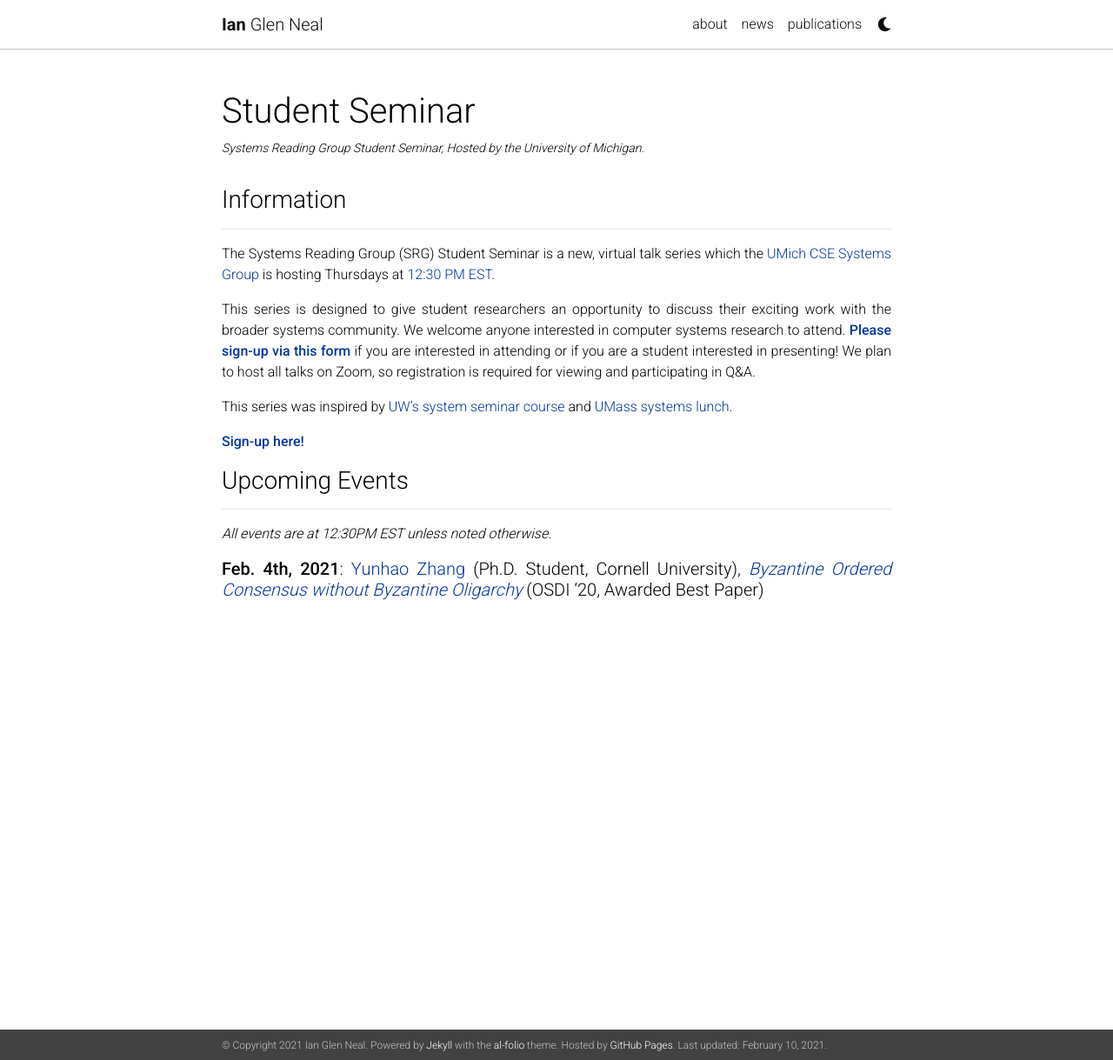
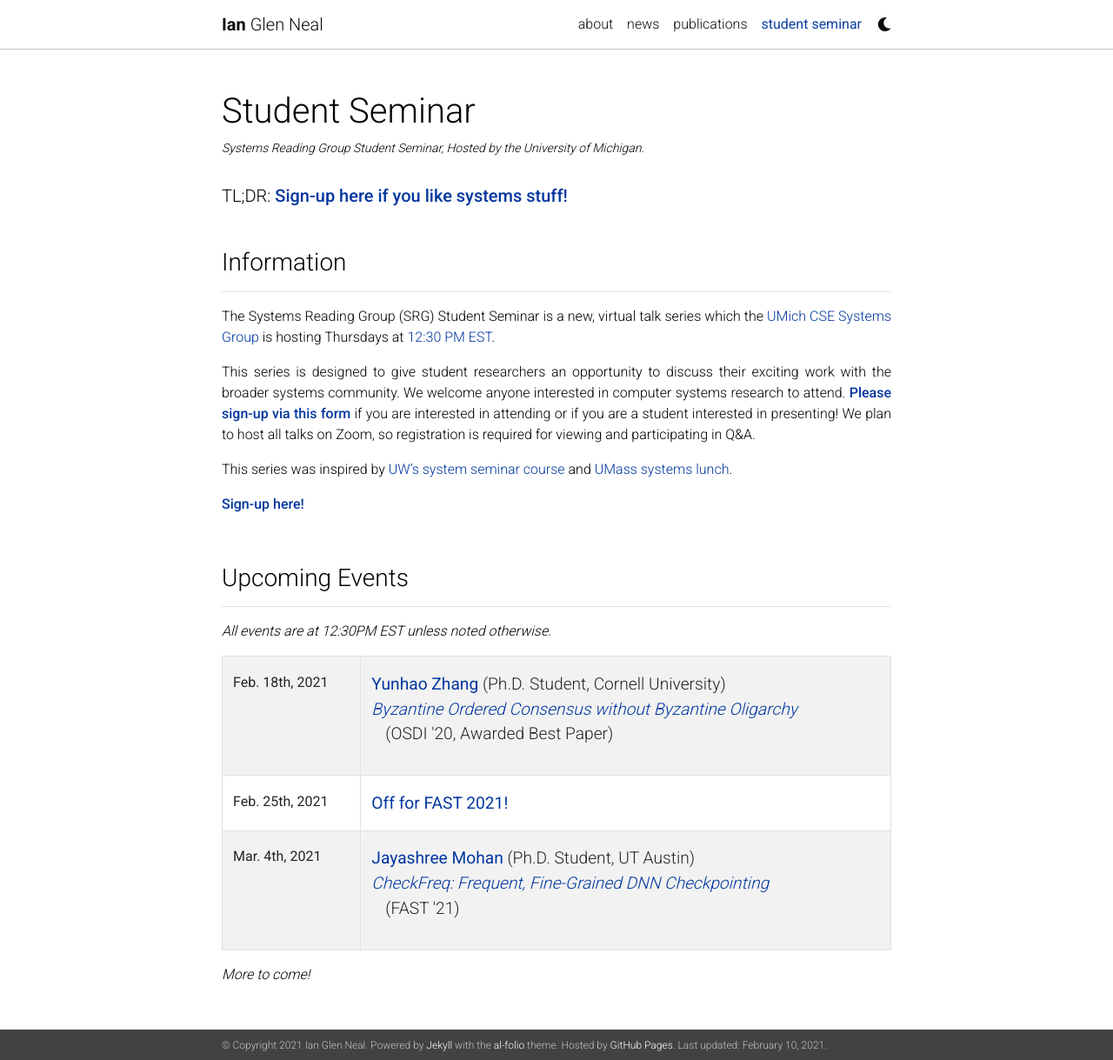
Before and after one commit to iangneal/iangneal.github.io, a Jekyll site: the page built from _pages/student_seminar.md, in a window 1280 px wide and 1219 px high. Shown: the whole window at 87% size. Built offline with Jekyll 4.4.1, drawn with Linux system fonts in a browser that asks for light colours; nearby versions of some CDN libraries; a style sheet for code colours, icons or effects is not loaded.

Commit message:
Tweak program

```diff
--- a/_pages/student_seminar.md
+++ b/_pages/student_seminar.md
@@ -3,8 +3,12 @@ layout: page
 title: Student Seminar
 permalink: /seminar/
 description: <i>Systems Reading Group Student Seminar, Hosted by the University of Michigan.</i>
-nav: false
+nav: true
 ---
+
+##### TL;DR: [**Sign-up here if you like systems stuff!**][google-form]
+
+<br/>
 
 ### Information
 ---
@@ -21,13 +25,59 @@ This series was inspired by [UW's system seminar course](https://courses.cs.wash
 
 [**Sign-up here!**][google-form]
 
+<br/>
+
 
 ### Upcoming Events
 ---
 
 _All events are at 12:30PM EST unless noted otherwise._
 
-##### **Feb. 4th, 2021**: [Yunhao Zhang](https://dolobyte.net/) (Ph.D. Student, Cornell University), [_Byzantine Ordered Consensus without Byzantine Oligarchy_](https://www.usenix.org/conference/osdi20/presentation/zhang-yunhao) (OSDI '20, Awarded Best Paper)
+<div class="table-responsive seminar">
+<table class="table table-bordered table-striped">
+<tbody>
+
+<tr>
+    <th scope="row"> Feb. 18th, 2021 </th>
+
+    <td>
+
+    <a href="https://dolobyte.net/" class="author">Yunhao Zhang</a> (Ph.D. Student, Cornell University) <br/>
+
+    <a href="https://www.usenix.org/conference/osdi20/presentation/zhang-yunhao" class="paper">Byzantine Ordered Consensus without Byzantine Oligarchy</a> <br/>
+
+    <p class="conference">(OSDI '20, Awarded Best Paper)</p>
+
+    </td>
+</tr>
+
+<tr>
+    <th scope="row"> Feb. 25th, 2021 </th>
+    <td>
+
+    <a href="https://www.usenix.org/conference/fast21" class="author">Off for FAST 2021!</a>
+
+    </td>
+</tr>
+
+<tr>
+    <th scope="row"> Mar. 4th, 2021 </th>
+    <td>
+
+    <a href="https://www.cs.utexas.edu/~jaya/" class="author">Jayashree Mohan</a> (Ph.D. Student, UT Austin) <br/>
+
+    <a href="https://www.usenix.org/conference/fast21/presentation/mohan" class="paper">CheckFreq: Frequent, Fine-Grained DNN Checkpointing</a> <br/>
+
+    <p class="conference">(FAST '21)</p>
+
+    </td>
+</tr>
 
 
+</tbody>
+</table>
+</div>
+
+_More to come!_
+
 [google-form]: https://forms.gle/Y2FcoZ6ppDM4SiDP6
--- a/_sass/_base.scss
+++ b/_sass/_base.scss
@@ -179,6 +179,29 @@ a, table.table a {
       color: var(--global-theme-color);
       border-color: var(--global-theme-color);
     }
+  }
+}
+
+// Student Seminar
+
+.seminar {
+  th {
+    font-size: 1rem;
+  }
+  td {
+    font-size: 1.2rem;
+  }
+
+  .author {
+    font-weight: bolder;
+  }
+
+  .paper {
+    font-style: italic;
+  }
+
+  .conference {
+    text-indent: 1rem;
   }
 }
 
```
